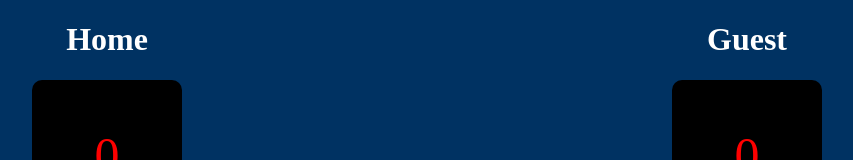
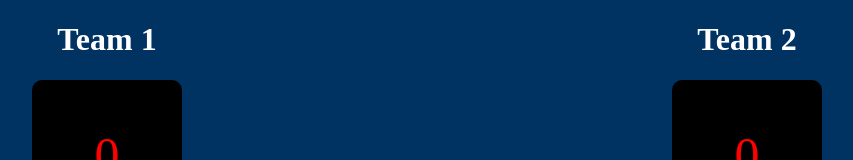
Before and after one commit to Satya-2411/Score-Card, a plain HTML site: page index.html in a window 1280 px wide. Shown: the top 160 px of the page, without its empty margins (213-1066 px from the left). Drawn offline with Linux system fonts and the light colour scheme.

Commit message:
modified headers

```diff
--- a/index.html
+++ b/index.html
@@ -9,7 +9,7 @@
 <body>
     <div class="container">
         <div class="score-container">
-            <h1>Home</h1>
+            <h1>Team 1</h1>
             <div id="score-card">
                 <p id="score-home" class="score-style"></p>
             </div>
@@ -18,7 +18,7 @@
             <button onclick="addScore('home', 3)">+3</button>
         </div>
         <div class="score-container">
-            <h1>Guest</h1>
+            <h1>Team 2</h1>
             <div id="score-card">
                 <p id="score-guest" class="score-style"></p>
             </div>
```
